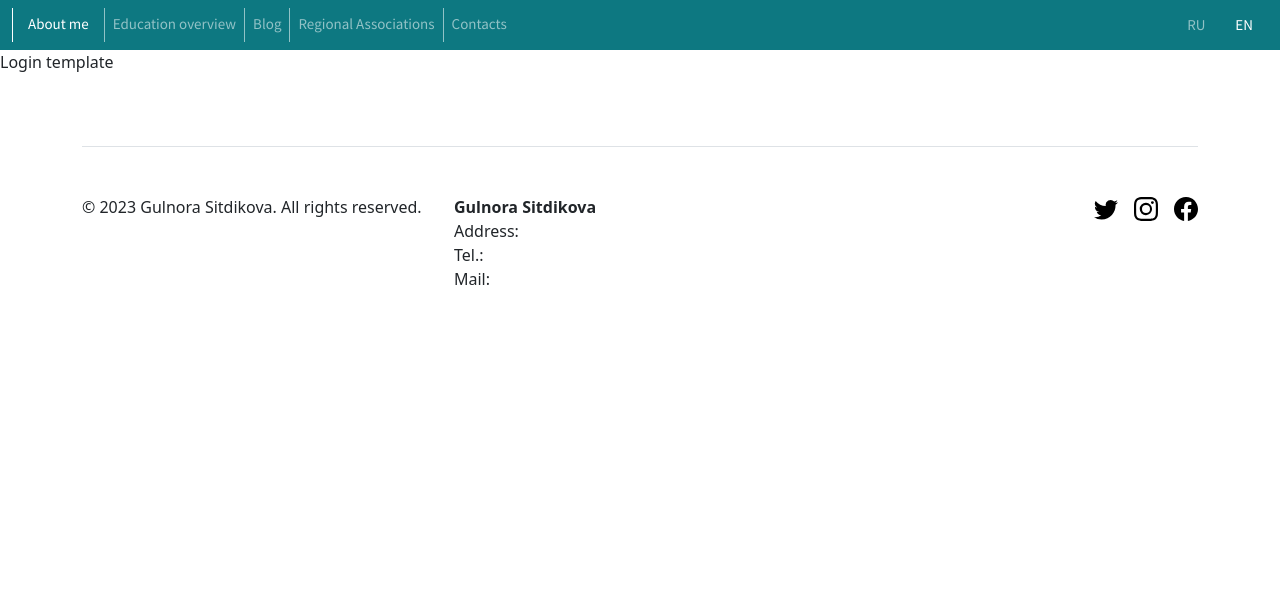
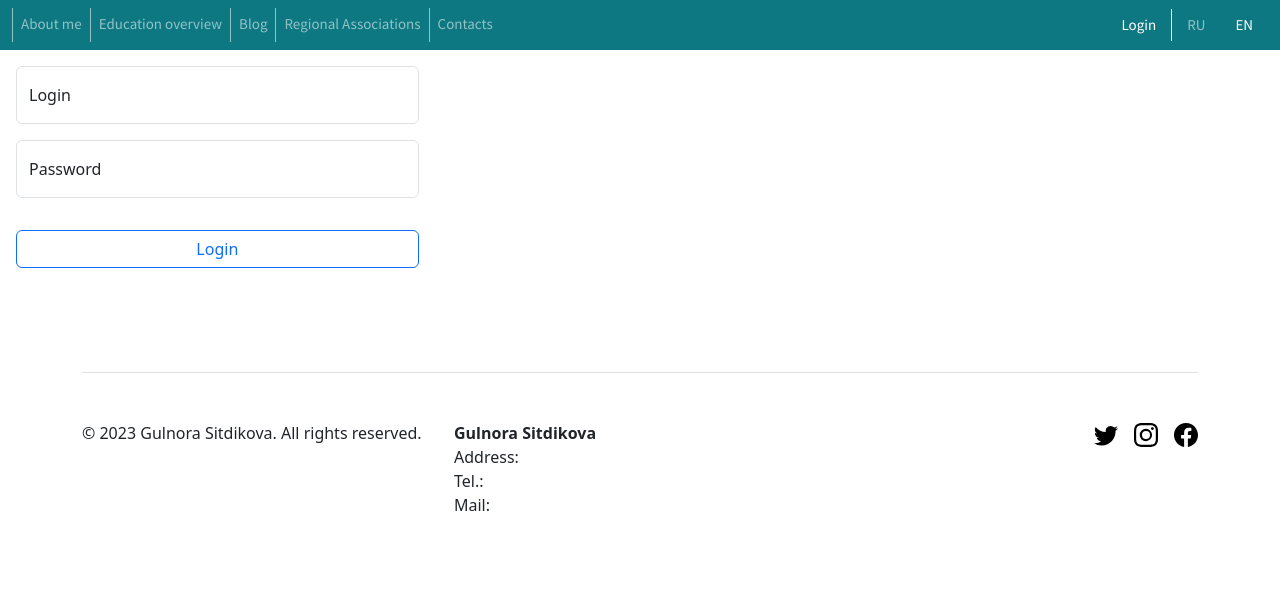
Before and after one commit to myfearismyblue/rlf, a Django app: page /login in a window 1280 px wide. Shown: the top 612 px of the page. Run offline with Django 4.2, Linux system fonts and the light colour scheme; some libraries are stand-ins or nearby versions.

Commit message:
Add login form and it's style to the template
Appenden links to login to navbar

```diff
--- a/src/rolfing_django_project/static/styles/main.css
+++ b/src/rolfing_django_project/static/styles/main.css
@@ -1,7 +1,8 @@
 :root {
   --color-primary-green: #0d7881;
+  --color-primary-light-blue: #AFDAFC;
   --color-primary-dark-green: #003648;
-  --color-primary-orange: #c3825f
+  --color-primary-orange: #c3825f;
 }
 
 html {
@@ -64,12 +65,12 @@ section {
 	background-color: var(--color-primary-green)!important;
 }
 
-.form-control {
-	background-color: #ccc;
+.form-control:focus {
+    background-color: var(--color-primary-light-blue);
 }
 
-.form-control:focus {
-	background-color: #ccc;
+.form-control {
+	background-color: #ffffff;
 }
 
 .lang li a{
@@ -111,6 +112,43 @@ section {
 }
 
 
+.btn-outline-primary {
+    --bs-btn-color: #0d6efd;
+    --bs-btn-border-color: #0d6efd;
+    --bs-btn-hover-color: #fff;
+    --bs-btn-hover-bg: var(--color-primary-light-blue);
+    --bs-btn-hover-border-color: #0d6efd;
+    --bs-btn-focus-shadow-rgb: 13,110,253;
+    --bs-btn-active-color: #fff;
+    --bs-btn-active-bg: var(--color-primary-light-blue);
+    --bs-btn-active-border-color: #0d6efd;
+    --bs-btn-active-shadow: inset 0 3px 5px rgba(0, 0, 0, 0.125);
+    --bs-btn-disabled-color: var(--color-primary-light-blue);
+    --bs-btn-disabled-bg: transparent;
+    --bs-btn-disabled-border-color: #0d6efd;
+    --bs-gradient: none;
+}
+
+.errorlist.nonfield {
+    --bs-alert-color: var(--bs-warning-text-emphasis);
+    --bs-alert-bg: var(--bs-warning-bg-subtle);
+    --bs-alert-border-color: var(--bs-warning-border-subtle);
+    --bs-alert-link-color: var(--bs-warning-text-emphasis);
+    --bs-alert-padding-x: 1rem;
+    --bs-alert-padding-y: 1rem;
+    --bs-alert-margin-bottom: 1rem;
+    --bs-alert-border: var(--bs-border-width) solid var(--bs-alert-border-color);
+    --bs-alert-border-radius: var(--bs-border-radius);
+    position: relative;
+    padding: var(--bs-alert-padding-y) var(--bs-alert-padding-x);
+    margin-bottom: var(--bs-alert-margin-bottom);
+    color: var(--bs-alert-color);
+    background-color: var(--bs-alert-bg);
+    border: var(--bs-alert-border);
+    border-radius: var(--bs-alert-border-radius);
+}
+
+
 /*Footer*/
 
 p.footer.contacts {
--- /dev/null
+++ b/src/rolfing_django_project/web_app/forms.py
@@ -0,0 +1,15 @@
+from django.contrib.auth.forms import AuthenticationForm
+from django.forms import CharField, TextInput
+
+
+class LoginUserForm(AuthenticationForm):
+    username = CharField(label='Login', widget=TextInput(attrs={'class': 'form-control',
+                                                                'placeholder': "Login",
+                                                                'id': 'floatingInput',
+                                                                'type': "text",
+                                                                }))
+    password = CharField(label='Password', widget=TextInput(attrs={'class': 'form-control',
+                                                                   'placeholder': "Password",
+                                                                   'id': 'floatingInput',
+                                                                   'type': "password",
+                                                                   }))
--- a/src/rolfing_django_project/web_app/templates/web_app/login.html
+++ b/src/rolfing_django_project/web_app/templates/web_app/login.html
@@ -2,11 +2,33 @@
 {% load static  %}
 
 {% block navbar %}
-    {% with about_is_active="active" %}
+    {% with login_is_active="active" %}
         {{ block.super }}
     {% endwith%}
 {% endblock navbar%}
 
 {% block content %}
-Login template
+
+<div class="col-md-7 col-lg-8">
+<form class="needs-validation" method="post" novalidate>
+    {% csrf_token %}
+
+    <div class="row g-3 py-3 px-3">
+        <div class="col-sm-6">
+            {% for f in form %}
+            <div class="input-group has-validation">
+                <div class="form-floating mb-3"> {{ f }} <label for="floatingInput">{{ f.label }}</label></div>
+                <div class="invalid-feedback">
+                    This field is required.
+                </div>
+            </div>
+            {% endfor %}
+            <button class="btn w-100 btn-outline-primary btn-md my-3" type="submit">Login</button>
+            {% for error in form.non_field_errors %}
+            <div class="alert alert-warning" role="alert">{{error}}</div>
+            {% endfor %}
+        </div>
+    </div>
+</form>
+</div>
 {% endblock %}
--- a/src/rolfing_django_project/web_app/templates/web_app/navbar.html
+++ b/src/rolfing_django_project/web_app/templates/web_app/navbar.html
@@ -27,6 +27,9 @@
 <!--        Lang menu-->
         <ul class="navbar-nav ms-auto mb-2 mb-lg-0 lang">
           <li class="nav-item">
+            <a class="nav-link {{login_is_active}}" style="border-right: 1px solid;" aria-current="page" href="{% url 'login' %}">Login</a>
+          </li>
+          <li class="nav-item">
             <a class="nav-link" aria-current="page" href="#">RU</a>
           </li>
           <li class="nav-item">
--- a/src/rolfing_django_project/web_app/views.py
+++ b/src/rolfing_django_project/web_app/views.py
@@ -2,7 +2,10 @@ import os
 
 from django.contrib.auth.views import LoginView
 from django.shortcuts import render
+from django.urls import reverse
+from django.views.generic import CreateView
 
+from .forms import LoginUserForm
 from .models import EventModel, RegionalAssociationModel
 from .utils import get_order_key_by_token
 
@@ -37,7 +40,13 @@ def concrete_association(request, association_slug):
     return render(request, template_name='web_app/concrete_association.html', context=context)
 
 
+class RegisterUser(CreateView):
+    pass
+
+
 class LoginUser(LoginView):
     template_name = 'web_app/login.html'
+    form_class = LoginUserForm
 
-# Create your views here.
+    def get_success_url(self):
+        return reverse('index')
```
